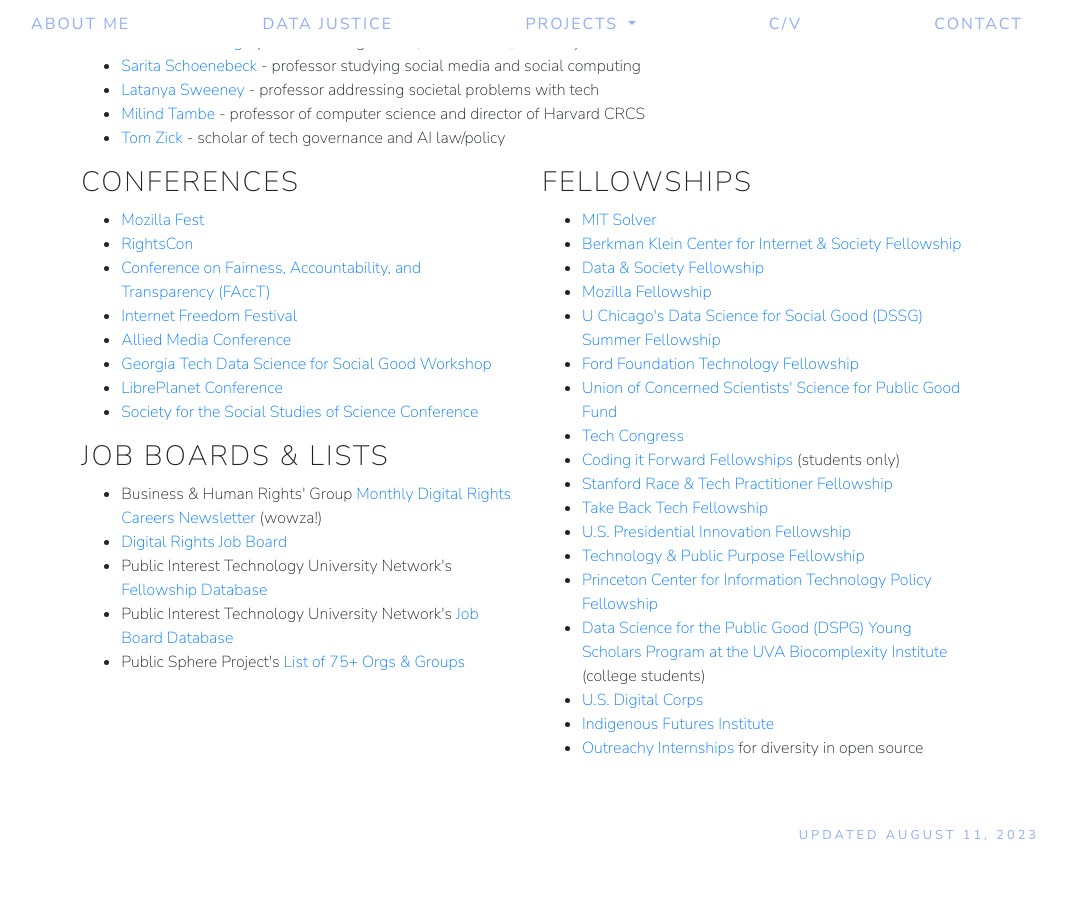
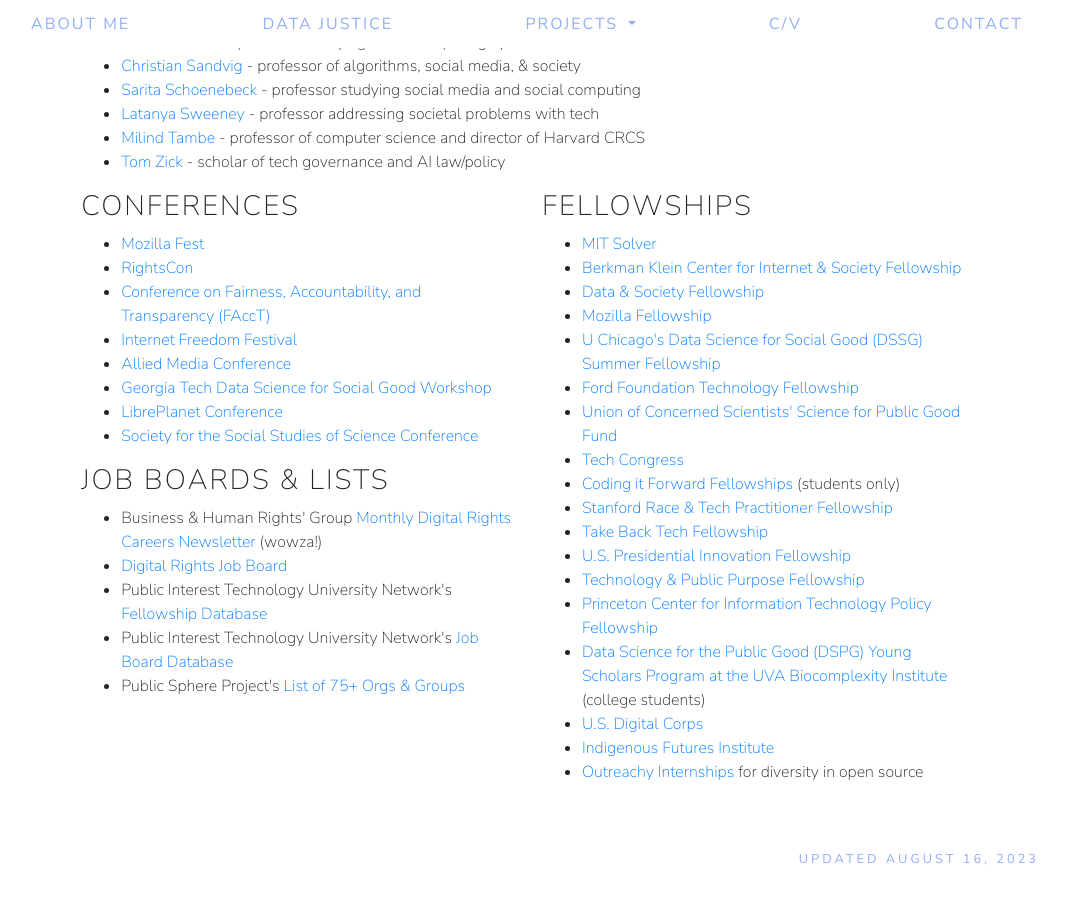
Before and after one commit to smhurwitz/smhurwitz.github.io, a Jekyll site: the page built from datajustice.html, in a window 1280 px wide and 900 px high, scrolled down 1562 px. Shown: the whole window, without its empty margins (113-1179 px from the left). Built offline with Jekyll 4.4.1, drawn with Linux system fonts in a browser that asks for light colours; nearby versions of some CDN libraries; before the commit the page ends 2438 px from its top, so only the background shows below that.

```diff
--- a/datajustice.html
+++ b/datajustice.html
@@ -176,4 +177,4 @@ title: Data Justice
 
 </main>
 
-<footer>Updated August 11, 2023</footer>
+<footer>Updated August 16, 2023</footer>
```
Also changed, not shown: other parts of datajustice.html (+1 -0 lines).
